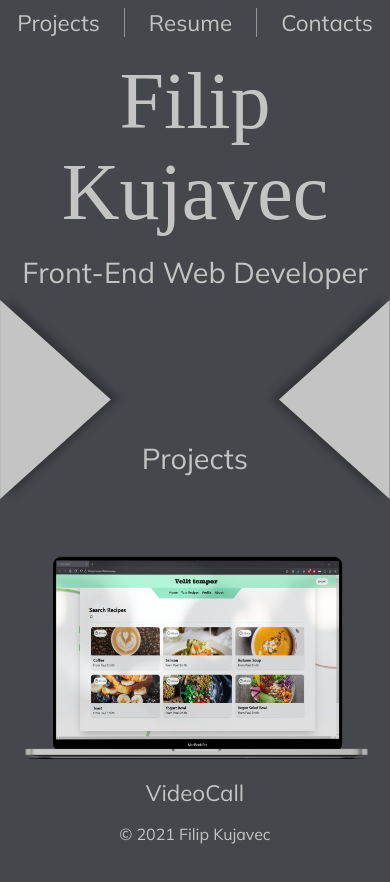
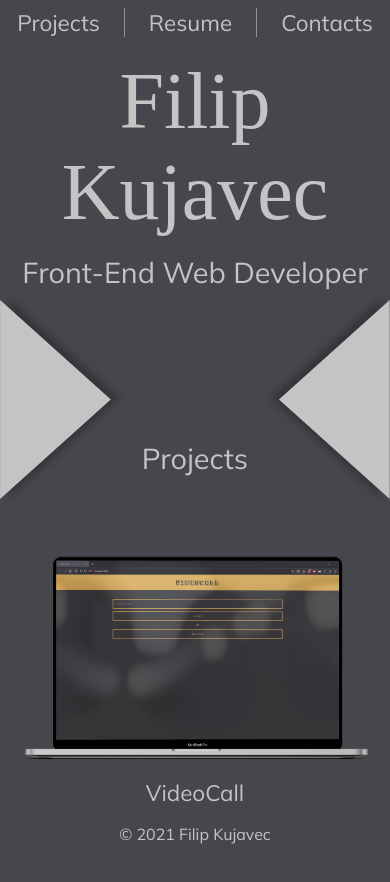
Before and after one commit to FilipKujavec/portfolio, a React (Create React App) app: page / in a window 390 px wide. Shown: the top 882 px of the page. Built offline with nearby package versions, Linux system fonts and the light colour scheme; a web font is replaced by a local one.

Commit message:
videocall mobile screen img fix

```diff
--- a/src/components/Projects.js
+++ b/src/components/Projects.js
@@ -25,7 +25,7 @@ export default function Projects({ forwardRef }) {
 
                 <div className='projects-item left' >
                     <img src={VideoCallImage} alt='mockup of videocall website' className='projects-img left' data-aos={fadeRight} />
-                    <img src={RecipeImageSmallScreens} alt='mockup of videocall website' className='projects-img small' data-aos={fadeRight} />
+                    <img src={VideoCallImageSmallScreens} alt='mockup of videocall website' className='projects-img small' data-aos={fadeRight} />
 
                     <h3 className='project-name text-small center' data-aos={fadeRight} >VideoCall</h3>
 
```
